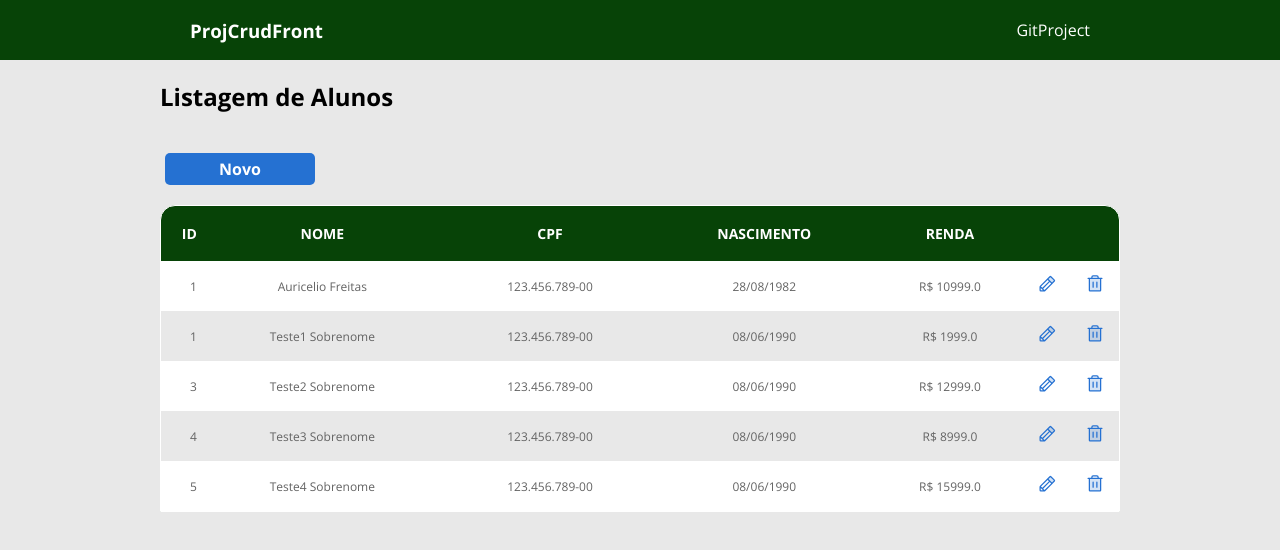
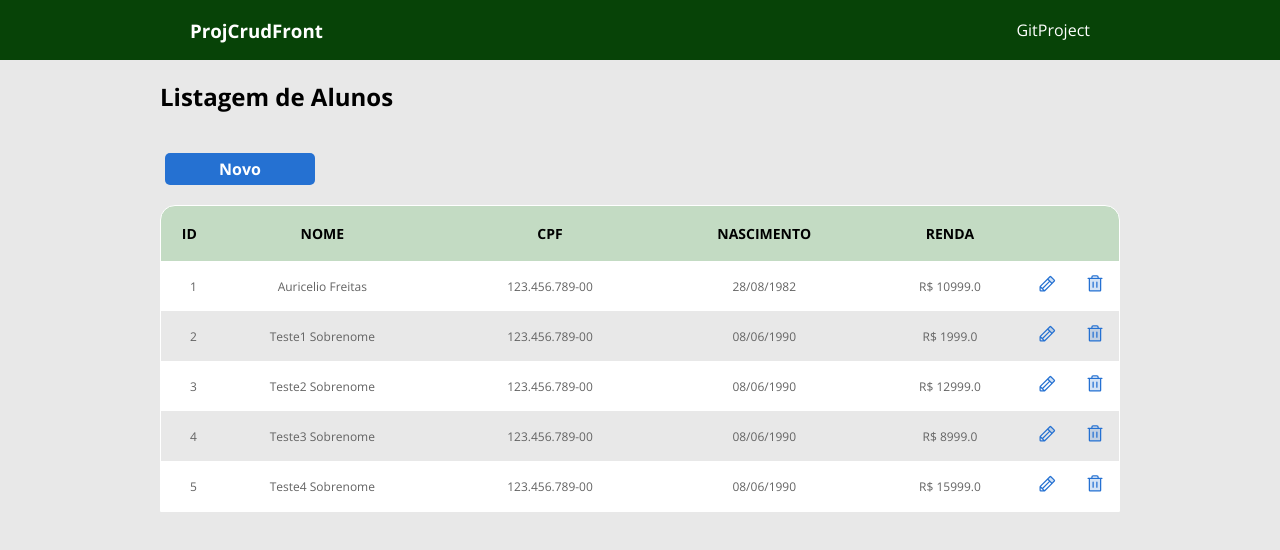
Before and after one commit to auriceliof/pessoal-ProjCrudBackFront, a React (Vite) app in the folder frontend/: page /listings in a window 1280 px wide. Shown: the top 550 px of the page. Built offline with nearby package versions, Linux system fonts and the light colour scheme.

Commit message:
Page Listing style

```diff
--- a/frontend/src/index.css
+++ b/frontend/src/index.css
@@ -13,9 +13,17 @@
   --proj-color-btn-primary: #2571d2;
   --proj-color-btn-secondary: #f33;
 
+  --proj-color-table-primary: #c3dbc3;
+  --proj-color-table-secondary: #fff;
+  --proj-color-table-tertiary: #e8e8e8;
+  --proj-color-table-border: #fff;
+
+
   --proj-color-font-primary: #636363;
   --proj-color-font-secondary: #3483fa;
   --proj-color-font-tertiary: #fff;
+  --proj-color-font-quaternary: #000;
+
   --proj-color-font-placeholder: #d9d9d9;
 
   --proj-color-error: #f33;
--- a/frontend/src/pages/Listing/index.tsx
+++ b/frontend/src/pages/Listing/index.tsx
@@ -41,7 +41,7 @@ export default function Listing() {
                             <td><img src={deleteIcon} alt='Deletar'/></td>
                         </tr>
                         <tr>
-                            <td className='proj-listing-table-id'>1</td>
+                            <td className='proj-listing-table-id'>2</td>
                             <td>Teste1 Sobrenome</td>
                             <td>123.456.789-00</td>
                             <td>08/06/1990</td>
--- a/frontend/src/pages/Listing/styles.css
+++ b/frontend/src/pages/Listing/styles.css
@@ -7,9 +7,9 @@
 
 .proj-listing-table {
     width: 100%;
-    background-color: var(--proj-color-bg-secondary);
+    background-color: var(--proj-color-table-primary);
     border-spacing: 0;
-    border: 1px solid white;
+    border: 1px solid var(--proj-color-table-border);
     border-radius: 15px 15px 0 0;
 }
 
@@ -20,7 +20,7 @@
 .proj-listing-table thead {
     height: 55px;
     font-size: 14px;
-    color: var(--proj-color-font-tertiary);
+    color: var(--proj-color-font-quaternary);
 }
 
 .proj-listing-table tbody {
@@ -41,5 +41,5 @@
 }
 
 .proj-listing-table tr:nth-of-type(even) {
-    background-color: var(--proj-color-bg-primary);
+    background-color: var(--proj-color-table-tertiary);
 }
```
